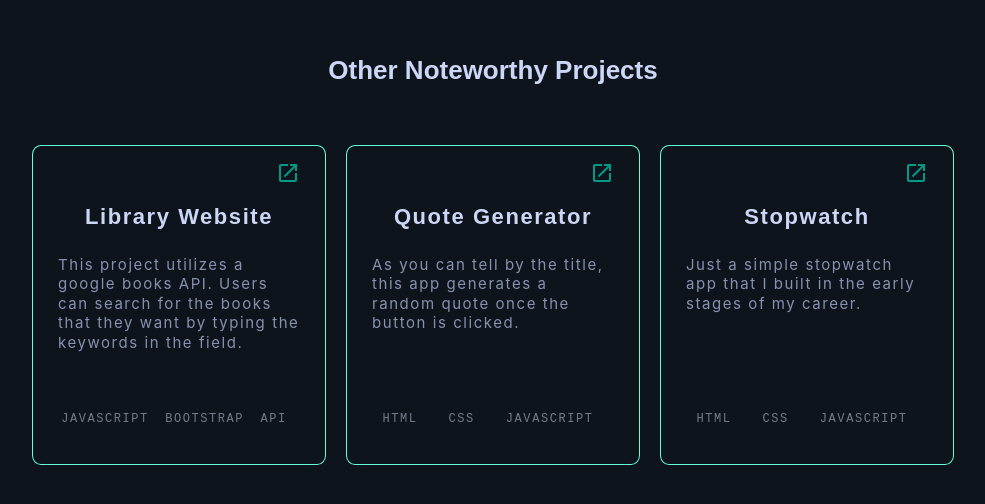
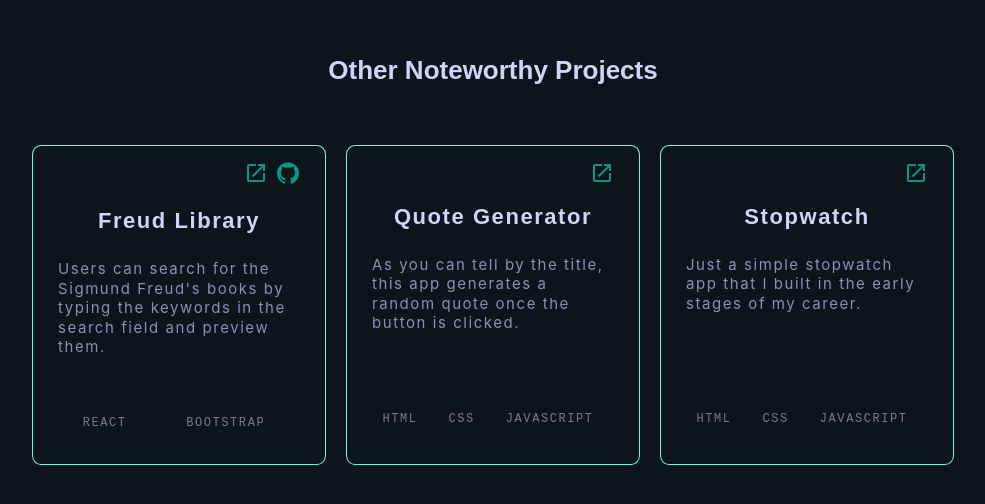
Before and after one commit to egnointhewoods/portfolio, a React (Create React App) app: page / in a window 1280 px wide. Shown: the part 3889-4393 px from the top of the page, without its empty margins (147-1132 px from the left). Built offline with nearby package versions, Linux system fonts and the light colour scheme.

Commit message:
Update 'Other Projects' content

```diff
--- a/src/Component-Styles/about-projects-contact.css
+++ b/src/Component-Styles/about-projects-contact.css
@@ -133,6 +133,9 @@
   border-radius: 2%;
   max-width: 400px;
   z-index: 1000;
+}
+#otherProjectLinks a {
+  padding: 0px !important;
 }
 .projectImg {
   max-width: 600px;
--- a/src/Components/OtherProjects.js
+++ b/src/Components/OtherProjects.js
@@ -1,6 +1,7 @@
 import Fade from "react-reveal/Fade";
 import "../Component-Styles/otherProjects.css";
 import OpenInNewIcon from "@mui/icons-material/OpenInNew";
+import GitHubIcon from "@mui/icons-material/GitHub";
 import Tooltip from "@mui/material/Tooltip";
 import { useContext } from "react";
 import { LanguageContext } from "../Context/LanguageContext";
@@ -19,31 +20,38 @@ export default function OtherProjects() {
         <div className="otherProjectsWrapper">
           <Fade up>
             <a
-              href="https://egnatelibrary.netlify.app/"
+              href="https://tbc-test.vercel.app/"
               target="_blank"
               rel="noreferrer"
               className="otherProject"
               id="libraryProject"
             >
-              <div className="links">
+              <div className="links" id="otherProjectLinks">
                 <Tooltip title="Hosted Website Link" placement="left">
                   <OpenInNewIcon className="otherProjectIcon" />
                 </Tooltip>
+                <Tooltip title="GitHub Link" placement="left">
+                  <a
+                    href="https://github.com/egnointhewoods/tbc-test"
+                    target="_blank"
+                    rel="noreferrer"
+                  >
+                    {" "}
+                    <GitHubIcon className="icon" />
+                  </a>
+                </Tooltip>
               </div>
-              <h2 className="big-heading otherProjectHeading">
-                Library Website
-              </h2>
+              <h2 className="big-heading otherProjectHeading">Freud Library</h2>
               <div className="otherProjectDescription">
                 <p className="otherProjectParagraph">
                   {" "}
-                  This project utilizes a google books API. Users can search for
-                  the books that they want by typing the keywords in the field.
+                  Users can search for the Sigmund Freud's books by typing the
+                  keywords in the search field and preview them.
                 </p>
               </div>
               <div className="otherProjectTechnologies">
-                <p className="outherProjectTechnology">JavaScript</p>
+                <p className="outherProjectTechnology">React</p>
                 <p className="outherProjectTechnology">Bootstrap</p>
-                <p className="outherProjectTechnology">API</p>
               </div>
             </a>
           </Fade>
@@ -119,30 +127,38 @@ export default function OtherProjects() {
         <div className="otherProjectsWrapper">
           <Fade up>
             <a
-              href="https://egnatelibrary.netlify.app/"
+              href="https://tbc-test.vercel.app/"
               target="_blank"
               rel="noreferrer"
               className="otherProject"
               id="libraryProject"
             >
-              <div className="links">
+              <div className="links" id="otherProjectLinks">
                 <Tooltip title="Hosted Website Link" placement="left">
                   <OpenInNewIcon className="otherProjectIcon" />
+                </Tooltip>
+                <Tooltip title="GitHub Link" placement="left">
+                  <a
+                    href="https://github.com/egnointhewoods/tbc-test"
+                    target="_blank"
+                    rel="noreferrer"
+                  >
+                    {" "}
+                    <GitHubIcon className="icon" />
+                  </a>
                 </Tooltip>
               </div>
               <h2 className="big-heading otherProjectHeading">ბიბლიოთეკა</h2>
               <div className="otherProjectDescription">
                 <p className="otherProjectParagraph">
                   {" "}
-                  ამ პროექტში გამოვიყენე Google Books API. მომხმარებლებს
-                  შეუძლიათ ნახონ იმ წიგნების დეტალები, რომლებსაც ძიების ველში
-                  ჩაწერენ.
+                  მომხმარებლებს შეუძლიათ დასერჩონ ზიგმუნდ ფროიდის წიგნები,
+                  ძიების ველის დახმარებით ჩაწერენ და გაეცნონ წიგნის დეტალებს.
                 </p>
               </div>
               <div className="otherProjectTechnologies">
-                <p className="outherProjectTechnology">JavaScript</p>
+                <p className="outherProjectTechnology">React</p>
                 <p className="outherProjectTechnology">Bootstrap</p>
-                <p className="outherProjectTechnology">API</p>
               </div>
             </a>
           </Fade>
--- a/src/Components/Projects.js
+++ b/src/Components/Projects.js
@@ -46,7 +46,7 @@ export default function Projects() {
           hostedLink="https://da-internship-egnate.netlify.app/"
           description={
             language === "English"
-              ? `This was a Vanilla JavaScript project that I created for the Vue.js internship that I was enrolled in for 2 months. Users can submits some data that gets stored in the local storage and gets displayed on the screen.`
+              ? `This was a Vanilla JavaScript project that I created for the Vue.js internship that I was enrolled in for 2 months. Users can submit some data that gets stored in the local storage and gets displayed on the screen.`
               : `ეს პროექტი Vue.js-ის სტაჟირების მისაღები გამოცდისთვის გავაკეთე, რომელსაც 2 თვის განმავლობაში გავდიოდი. ვებსაიტზე მომხმარებლებს შეუძლიათ შეიყვანონ მონაცემები, რომლებიც Local Storage-ში შეინახება და ეკრანზე გამოჩნდება დარეფრეშების შემდეგაც.`
           }
           technology={["HTML", "CSS", "JS"]}
```
